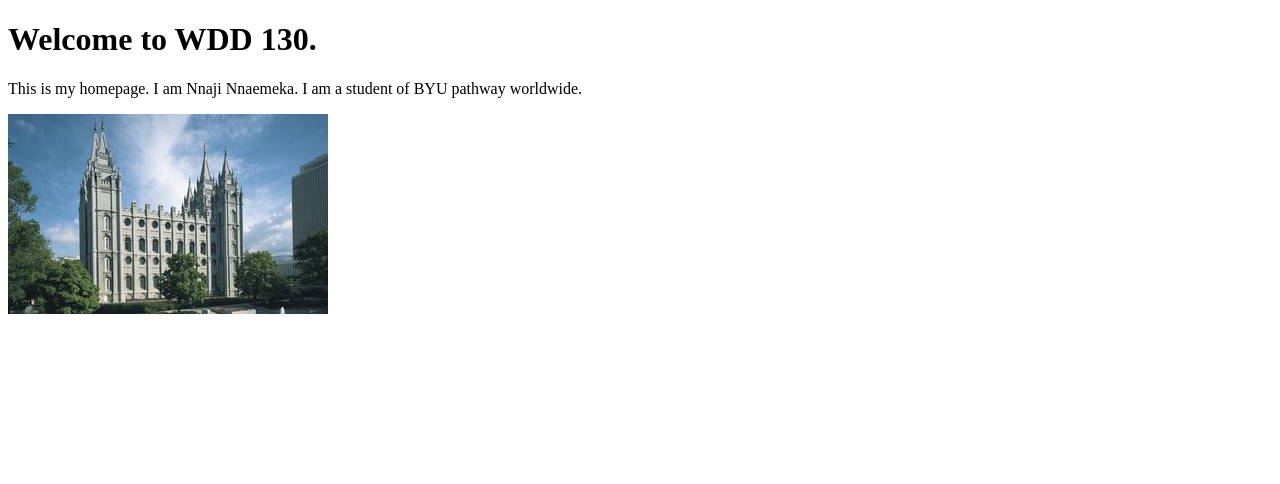
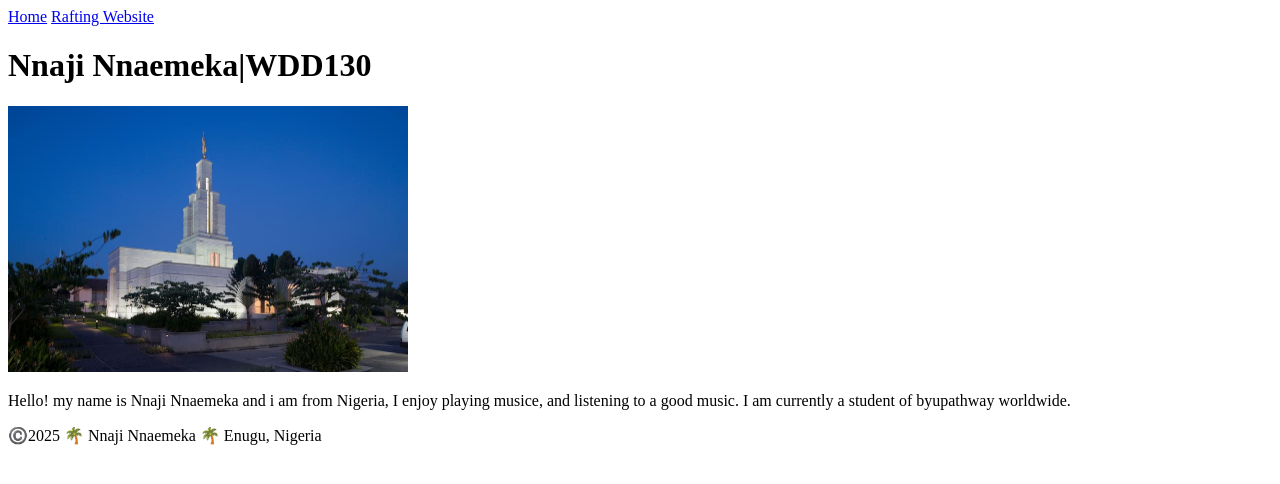
Before and after one commit to NNJ965/wdd130, a plain HTML site: page index.html in a window 1280 px wide. Drawn offline with Linux system fonts and the light colour scheme.

Commit message:
uploaded a picture

```diff
--- a/index.html
+++ b/index.html
@@ -4,14 +4,25 @@
 <head>
     <meta charset="UTF-8">
     <meta name="viewport" content="width=device-width, initial-scale=1.0">
-    <title>WDD 130 | Personal Homepage</title>
+    <title>Nnaji Nnaemeka|WDD 130</title>
 </head>
 
 <body>
-    <h1>Welcome to WDD 130.</h1>
-    <p>This is my homepage. I am Nnaji Nnaemeka. I am a student of BYU pathway worldwide.</p>
-
-    <img src="images/salt-lake-temple.jpg" alt="The Salt Lake Temple.">
+    <header>
+        <nav>
+            <a href="#">Home</a>
+            <a href="wwr/">Rafting Website</a>
+        </nav>
+    </header>
+    <main>
+        <h1>Nnaji Nnaemeka|WDD130</h1>
+        <img src="week01/images/Temple-small.jpg" alt="Hello, my name is Nnaji Nnaemeka" width="400">
+        <p>Hello! my name is Nnaji Nnaemeka and i am from Nigeria, I enjoy playing musice, and listening to a good
+            music. I am currently a student of byupathway worldwide.</p>
+    </main>
+    <footer>
+        <p>©️2025 🌴 Nnaji Nnaemeka 🌴 Enugu, Nigeria</p>
+    </footer>
 </body>
 
 </html>
```
Also changed, not shown: week01/images/profile.png (added).
